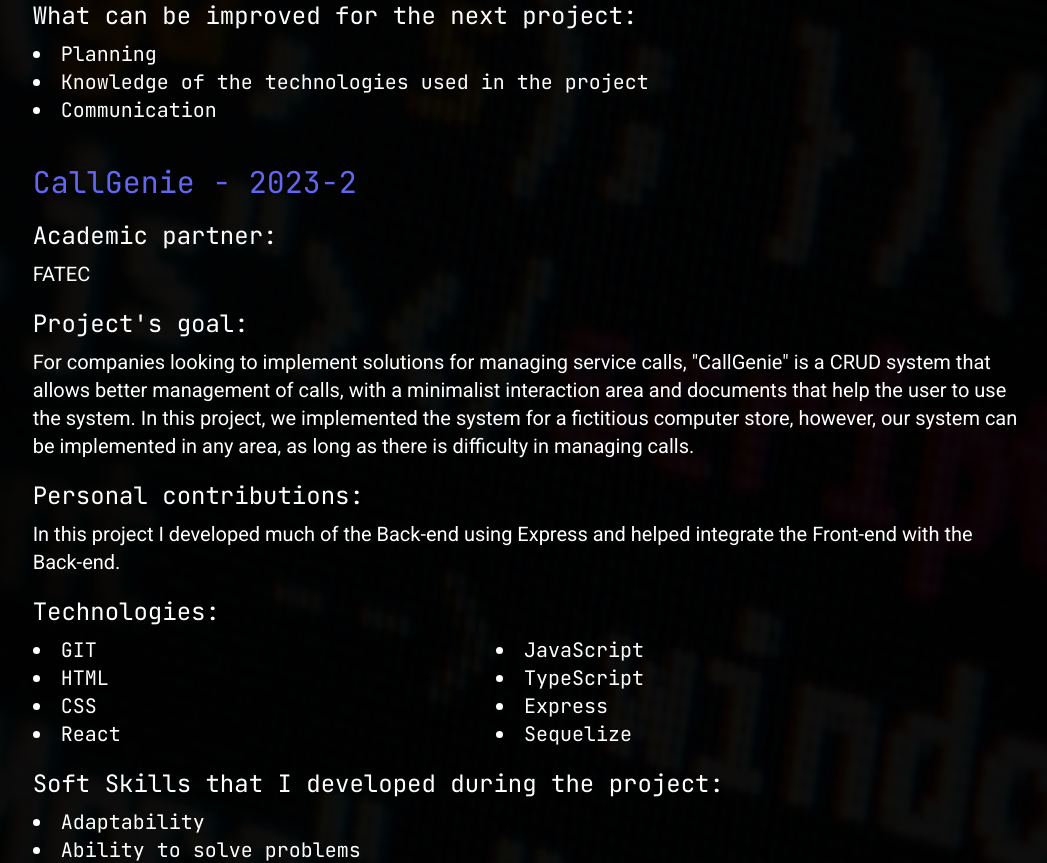
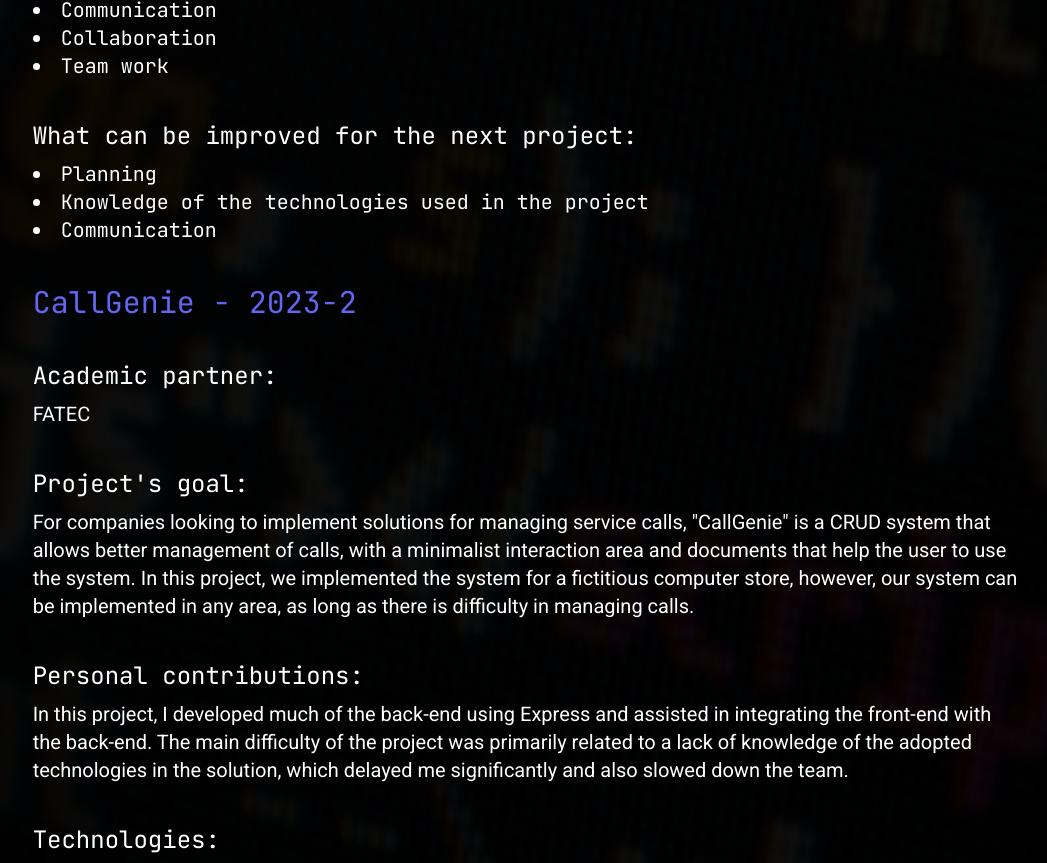
Before and after one commit to WellingtonLFaria/Portfolio, a Next.js app: page /projects in a window 1280 px wide. Shown: the part 1116-1979 px from the top of the page, without its empty margins (114-1161 px from the left). Built offline with nearby package versions, Linux system fonts and the light colour scheme.

Commit message:
style: Change the gap between the div's of each project

```diff
--- a/src/components/project.tsx
+++ b/src/components/project.tsx
@@ -16,7 +16,7 @@
 
 export default function Project({project}: Props) {
     return (
-        <div className="project text-white font-jetbrains flex flex-col gap-5">
+        <div className="project text-white font-jetbrains flex flex-col gap-10">
             <h4 className="text-3xl 2xl:text-5xl"><a href={project.link} target="_blank" className="text-indigo-500 hover:underline">{project.name} - {project.anoSemestre}</a></h4>
             <div>
             <h5 className="text-2xl 2xl:text-4xl mb-2">Academic partner:</h5>
--- a/src/constants/projects.ts
+++ b/src/constants/projects.ts
@@ -44,7 +44,7 @@
         anoSemestre: "2023-2",
         academicPartner: "FATEC",
         description: 'For companies looking to implement solutions for managing service calls, "CallGenie" is a CRUD system that allows better management of calls, with a minimalist interaction area and documents that help the user to use the system. In this project, we implemented the system for a fictitious computer store, however, our system can be implemented in any area, as long as there is difficulty in managing calls.',
-        personalContributions: "In this project I developed much of the Back-end using Express and helped integrate the Front-end with the Back-end.",
+        personalContributions: "In this project, I developed much of the back-end using Express and assisted in integrating the front-end with the back-end. The main difficulty of the project was primarily related to a lack of knowledge of the adopted technologies in the solution, which delayed me significantly and also slowed down the team.",
         technologies: [
             "GIT",
             "HTML",
```
